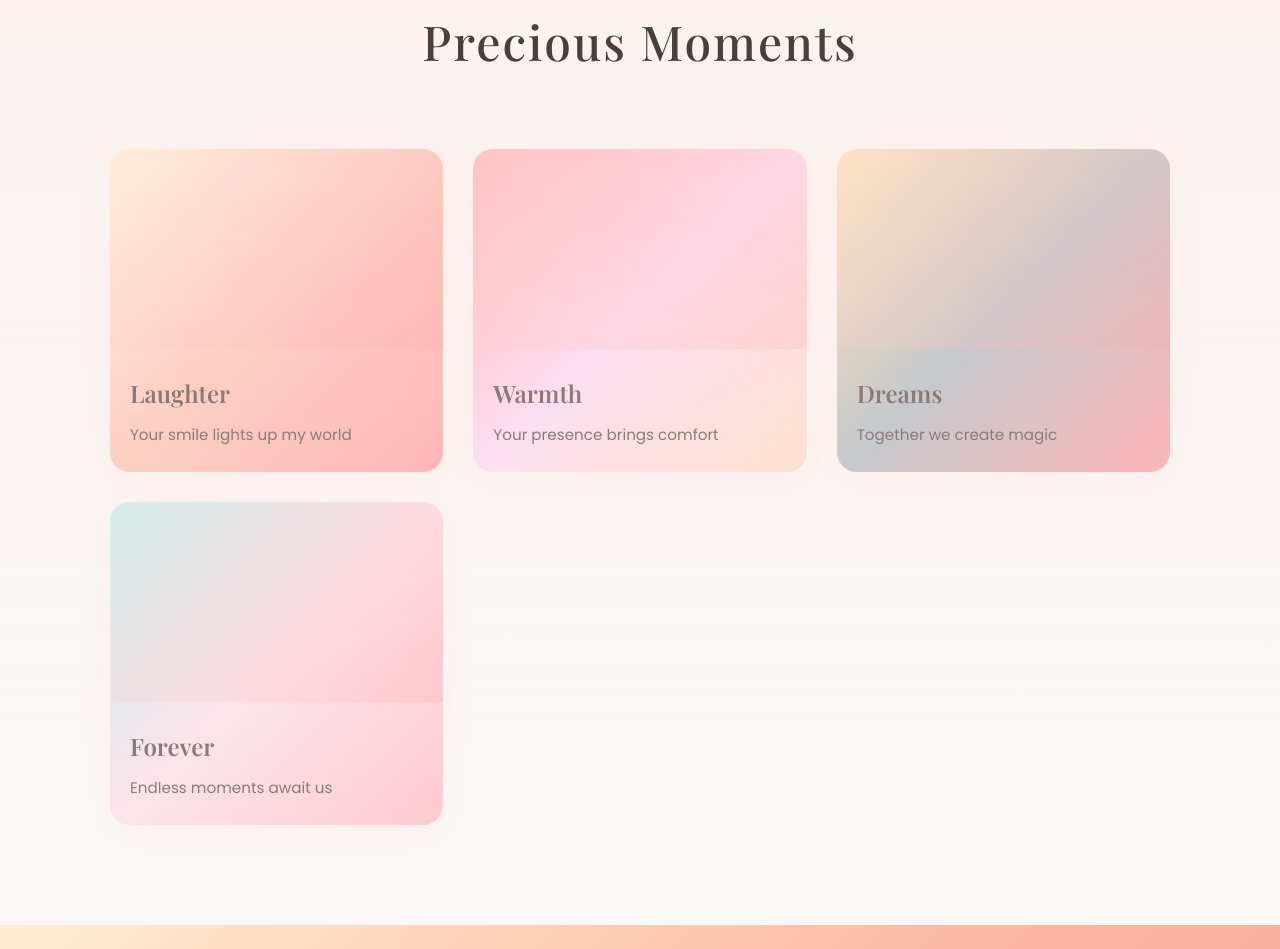
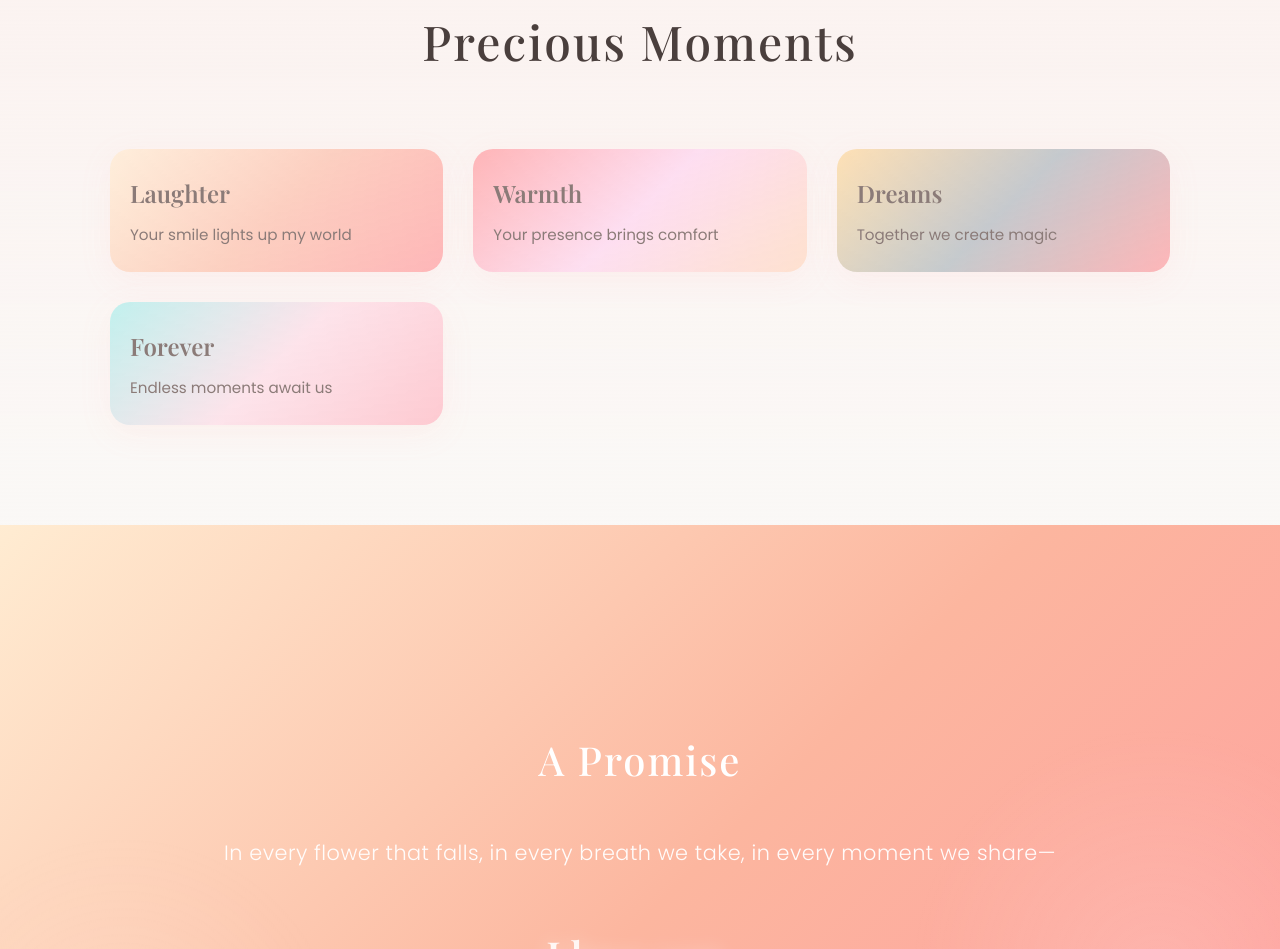
Before and after one commit to tilakk24/tilak, a plain HTML site: page index.html in a window 1280 px wide. Shown: the part 1677-2626 px from the top of the page. Drawn offline with nearby package versions, Linux system fonts and the light colour scheme.

Commit message:
es
esrfes

```diff
--- a/index.html
+++ b/index.html
@@ -98,34 +98,18 @@
             <h2 class="section-title">Precious Moments</h2>
             <div class="moments-grid">
                 <div class="moment-card">
-                    <div class="moment-image moment-1"
-                        style="background-image: url('1.jpeg'); background-size: cover; background-position: center;">
-                        <div class="moment-overlay"></div>
-                    </div>
                     <h3>Laughter</h3>
                     <p>Your smile lights up my world</p>
                 </div>
                 <div class="moment-card">
-                    <div class="moment-image moment-2"
-                        style="background-image: url('2.jpeg'); background-size: cover; background-position: center;">
-                        <div class="moment-overlay"></div>
-                    </div>
                     <h3>Warmth</h3>
                     <p>Your presence brings comfort</p>
                 </div>
                 <div class="moment-card">
-                    <div class="moment-image moment-3"
-                        style="background-image: url('3.jpeg'); background-size: cover; background-position: center;">
-                        <div class="moment-overlay"></div>
-                    </div>
                     <h3>Dreams</h3>
                     <p>Together we create magic</p>
                 </div>
                 <div class="moment-card">
-                    <div class="moment-image moment-4"
-                        style="background-image: url('4.jpeg'); background-size: cover; background-position: center;">
-                        <div class="moment-overlay"></div>
-                    </div>
                     <h3>Forever</h3>
                     <p>Endless moments await us</p>
                 </div>
```
